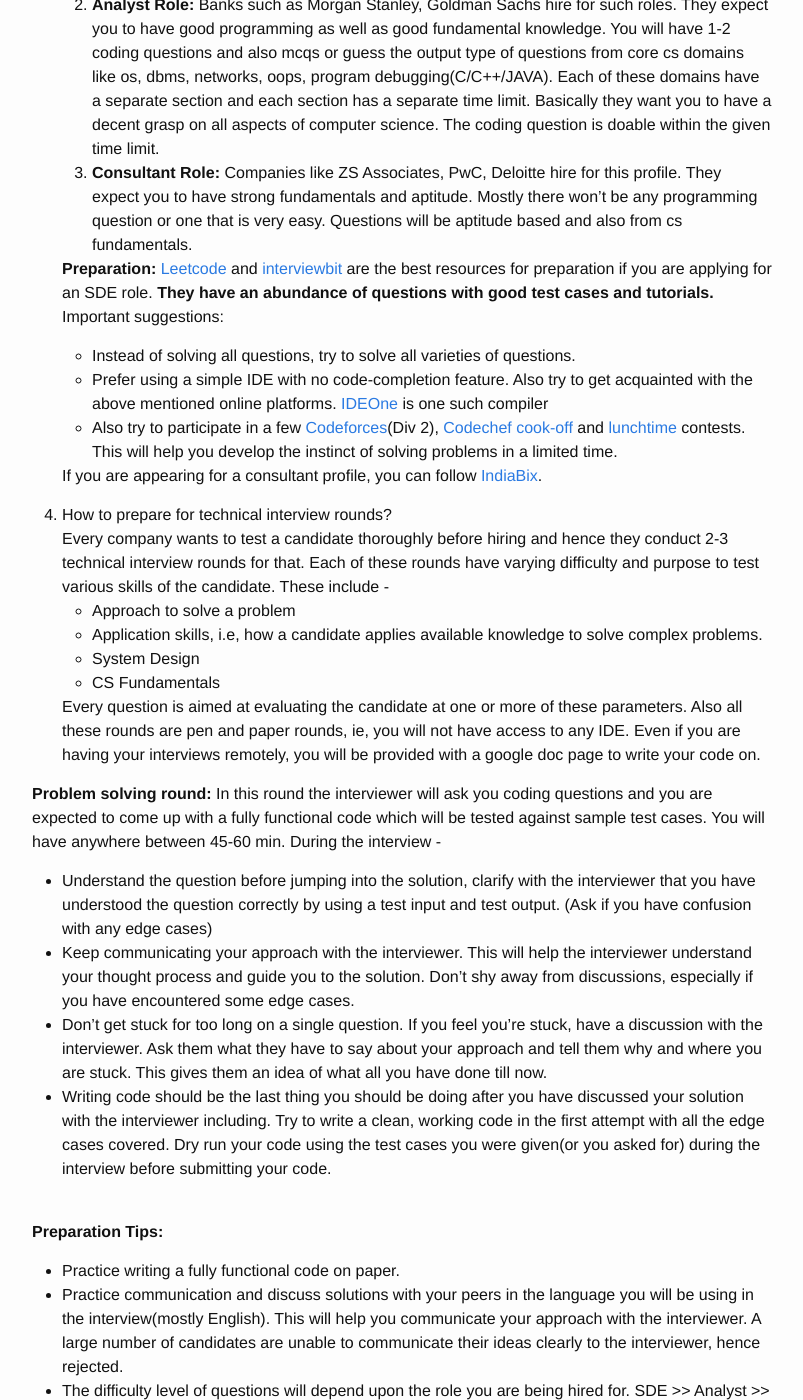
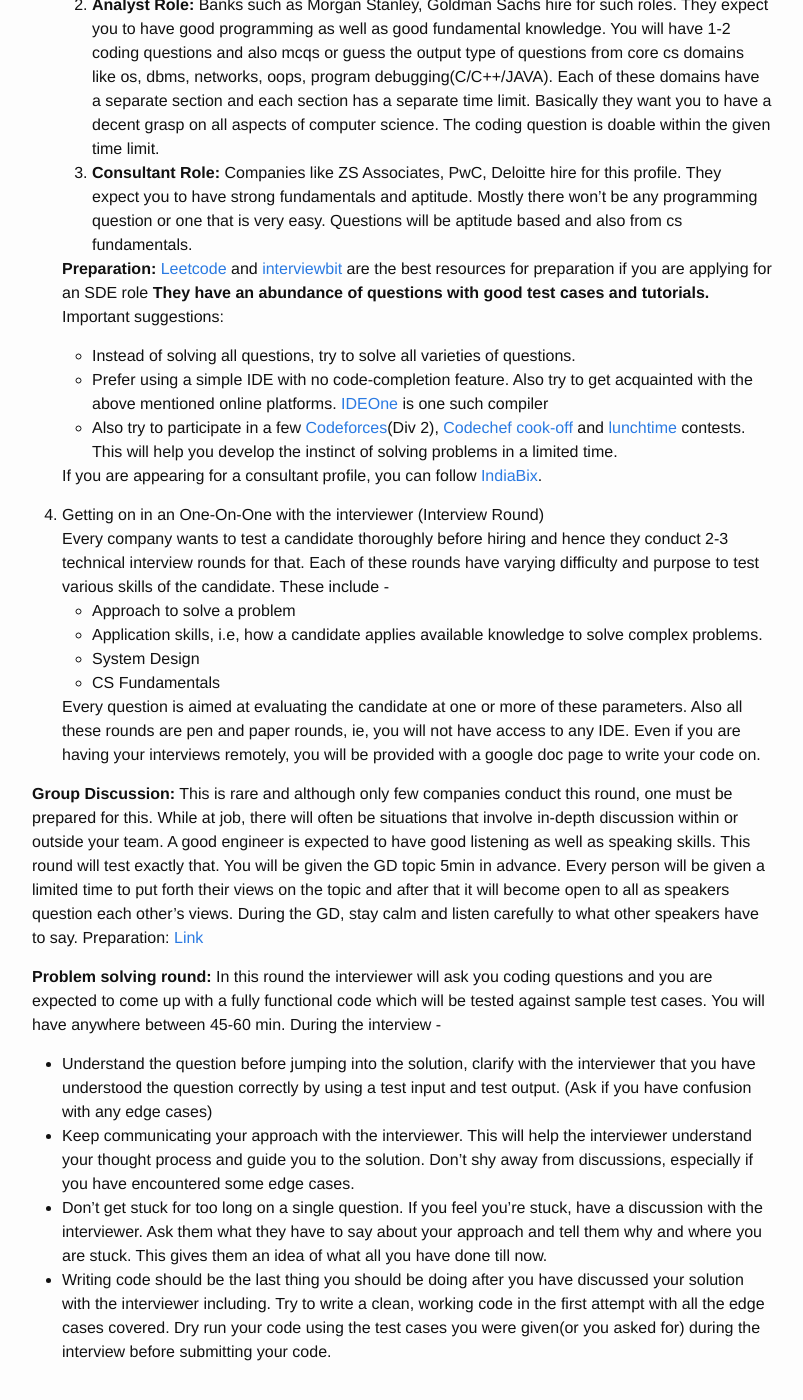
Before and after one commit to shuvam07/shuvam07.github.io, a Jekyll site: the page built from _posts/2020-07-25-fresher-placement-preperation.markdown, in a window 1280 px wide and 1400 px high, scrolled down 1553 px. Shown: the whole window, without its empty margins (238-1041 px from the left). Built offline with Jekyll 4.4.1, drawn with Linux system fonts in a browser that asks for light colours; comment, search, counter and statistics services are not loaded; some of the changed text lies outside the part shown.

Commit message:
changes to prep

```diff
--- a/_posts/2020-07-25-fresher-placement-preperation.markdown
+++ b/_posts/2020-07-25-fresher-placement-preperation.markdown
@@ -8,17 +8,18 @@
 Almost everyone in their junior year has one bugging question from their seniors - “How to prepare for placements?” As simple as this question may sound, the answer to it is not simple. At first glance it sounds like a simple question, but one appreciates its complexity and intricacies only when they deep dive into it. What resources to use? Which coding platform to use for preparation? What areas to focus on ? Is knowledge of XYZ skill necessary and many more. Here I will try to address most of the queries that everyone has in their junior year.
 
 
-<img src ="{{site.url}}/assets/resume_blog/resume.png" width="100%" height="500" />
+<img src ="{{site.url}}/assets/placement_prep/placement_prep.png" width="100%" height="500" />
 <br/>
 
 1. Does CGPA matter?<br/>
-	Yes, <b>a single piece of paper does decide your future.</b> Maintain a decent CGPA as most of the companies have a minimum CGPA criteria, which they may or maynot reveal. Also a good CGPA gives a good first impression of the candidate. Every company has different CGPA criteria, between 7.5 to 8.5 on a scale of 10. Recommended to have CGPA of 8 or more.
+	Yes, <b>a single piece of paper does decide your future.</b> Maintain a decent CGPA as most of the companies have a minimum CGPA criteria, which they may or maynot reveal. Also a good CGPA gives a good first impression of the candidate. Every company has different CGPA criteria, between 7.5 to 8.5 on a scale of 10.
 
 
 2. What if I don’t qualify the CGPA criteria?<br/>
 	Try applying despite that as the final CGPA threshold depends on the applications received. Say if CGPA cut-off is set at 8 but less than 5% applicants satisfy that criteria, the hiring company might think of relaxing it a bit. If you are filtered out after applying, prepare for the next company.
 
-3. How to prepare for the written round ?<br/>
+
+3. Getting over the fear of the written round<br/>
 	The written round is a test of your aptitude skills required for the role you are being hired for. Hence preparation and content for these tests may vary. Based on my experience, I have appeared for the following three kinds of roles-
 	<ol>
 		<li><b>SDE Role:</b> Most of the product based companies hire for this role.The standard pattern is 3 questions in 75  to 90 minutes. Most commonly used platforms are Hackerrank, Codechef(DirectI), HackerEarth, Aspiring Minds, Mettl(Amazon, Microsoft). Get well versed with these platforms as what they provide and what not. Also few companies may monitor the test from their end and so tab switching is not allowed, even if you want to refer to some code written by you. So you must be well versed with solving a problem without any external help like Google, even for standard algorithms.<br/>
@@ -29,7 +30,7 @@
 		</li>
 		<li><b>Consultant Role:</b> Companies like ZS Associates, PwC, Deloitte hire for this profile. They expect you to have strong fundamentals and aptitude. Mostly there won’t be any programming question or one that is very easy. Questions will be aptitude based and also from cs fundamentals.</li>
 	</ol>
-	<b>Preparation:</b> [Leetcode](https://leetcode.com/problemset/all/) and [interviewbit](https://www.interviewbit.com/courses/programming/) are the best resources for preparation if you are applying for an SDE role. <b>They have an abundance of questions with good test cases and tutorials. </b>Important suggestions:
+	<b>Preparation:</b> [Leetcode](https://leetcode.com/problemset/all/) and [interviewbit](https://www.interviewbit.com/courses/programming/) are the best resources for preparation if you are applying for an SDE role <b>They have an abundance of questions with good test cases and tutorials. </b>Important suggestions:
 	<ul>
 		<li>Instead of solving all questions, try to solve all varieties of questions.</li>
 		<li>Prefer using a simple IDE with no code-completion feature. Also try to get acquainted with the above mentioned online platforms. <a href="https://ideone.com/">IDEOne</a> is one such compiler</li>
@@ -37,7 +38,7 @@
 	</ul>
 	If you are appearing for a consultant profile, you can follow [IndiaBix](https://www.indiabix.com/).
 
-4. How to prepare for technical interview rounds?<br/>
+4. Getting on in an One-On-One with the interviewer (Interview Round)<br/>
 	Every company wants to test a candidate thoroughly before hiring and hence they conduct 2-3 technical interview rounds for that. Each of these rounds have varying difficulty and purpose to test various skills of the candidate. These include -
 	<ul>
 		<li>Approach to solve a problem</li>
@@ -47,6 +48,11 @@
 	</ul>
 	Every question is aimed at evaluating the candidate at one or more of these parameters.
 Also all these rounds are pen and paper rounds, ie, you will not have access to any IDE. Even if you are having your interviews remotely, you will be provided with a google doc page to write your code on.
+
+<b>Group Discussion:</b> This is rare and although only few companies conduct this round, one must be prepared for this.
+While at job, there will often be situations that involve in-depth discussion within or outside your team. A good engineer is expected to have good listening as well as speaking skills. This round will test exactly that.
+You will be given the GD topic 5min in advance. Every person will be given a limited time to put forth their views on the topic and after that it will become open to all as speakers question each other's views. During the GD, stay calm and listen carefully to what other speakers have to say.
+Preparation: <a href="https://www.softwaretestinghelp.com/how-to-crack-the-gd/">Link</a>
 
 <b>Problem solving round: </b> In this round the interviewer will ask you coding questions and you are expected to come up with a fully functional code which will be tested against sample test cases. You will have anywhere between 45-60 min. During the interview -
 <ul>
@@ -87,7 +93,7 @@
 
 <ul>
 	<li><b>OS: </b>Refer to this <a href="https://qr.ae/pNsYfn">this</a></li>
-	<li><b>DBMS:</b>You must be familiar with database basic concepts like keys, normalization, ACID properties, indexing, transaction management. You can refer here for preparing. </li>
+	<li><b>DBMS:</b>You must be familiar with database basic concepts like keys, normalization, ACID properties, indexing, transaction management. You can refer <a href="https://www.geeksforgeeks.org/dbms/">here</a> for preparing. </li>
 	<li><b>OOPS:</b>Follow this <a href="https://www.edureka.co/blog/interview-questions/oops-interview-questions">link</a> for pointers to what topics to prepare. </li>
 	<li><b>Computer Networks:</b>You must be familiar with OSI stack. Follow <a href="https://www.geeksforgeeks.org/commonly-asked-computer-networks-interview-questions-set-1/">this</a> link for some common questions.</li>
 </ul>
@@ -112,14 +118,16 @@
 <ul>
 	<li>Prepare your CV well.</li>
 	<li>Practice a few puzzles. HRs tend to ask puzzle questions to judge how you react to unknown random situations. Again, try thinking logically while solving it. <a href="https://www.interviewbit.com/puzzles/">Interviewbit</a> has some good puzzles.</li>
-	<li>Be confident and don’t be nervous. HRs don’t like nervous candidates.</li>
+	<li>Be confident and don’t be nervous. HRs don’t like nervous candidates. </li>
 </ul>
 
 
 <b>Important points</b>
 <ul>
 	<li>Always read the job description thoroughly to understand what is expected of you. </li>
-	<li>The hiring process will depend on the job profile you are being hired for. So try to clarify all your doubts and queries. An SDE role at Amazon may have separate responsibilities from an analyst at GoldmanSachs.</li>
+	<li>The hiring process will depend on the job profile you are being hired for. </li>
+		<li>So try to clarify all your doubts and queries. An SDE role at Amazon may have separate responsibilities from an analyst at GoldmanSachs.</li>
 	<li>Never be late and be at the reporting place earlier than asked. This helps you calm down your nerves and perform better during your interview.</li>
 	<li>Dress well and be confident. At the end of the day it’s one of the many interviews that you will be appearing for throughout your career.</li>
+	<li>Enjoy the interview, not everyone gets a chance like you to give the interview for a big MNC. So take it as a life experince and enjoy.</li>
 </ul>
```
Also changed, not shown: other parts of _posts/2020-07-25-fresher-placement-preperation.markdown (+1 -1 lines), assets/placement_prep/placement_prep.png (added), 1 other file.
